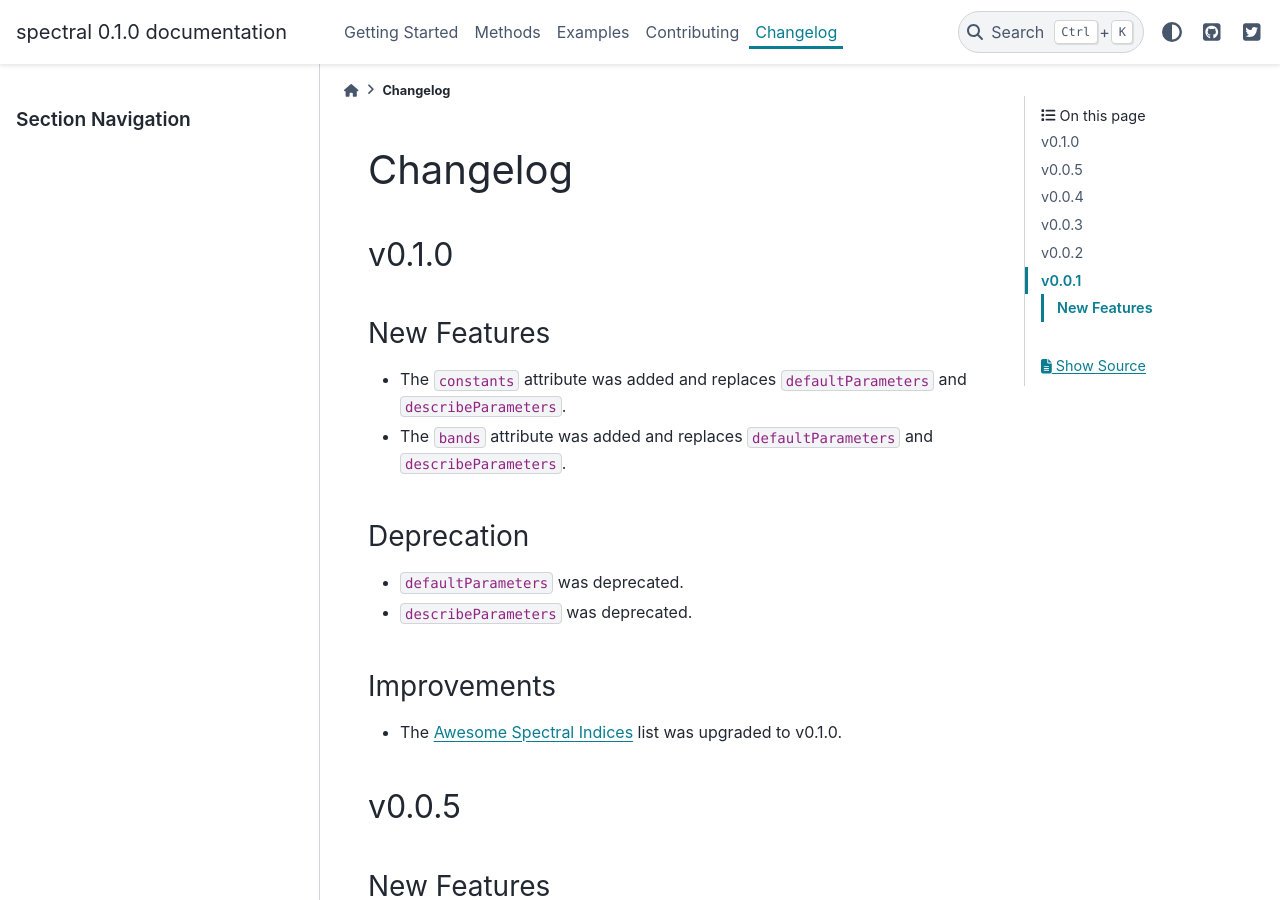
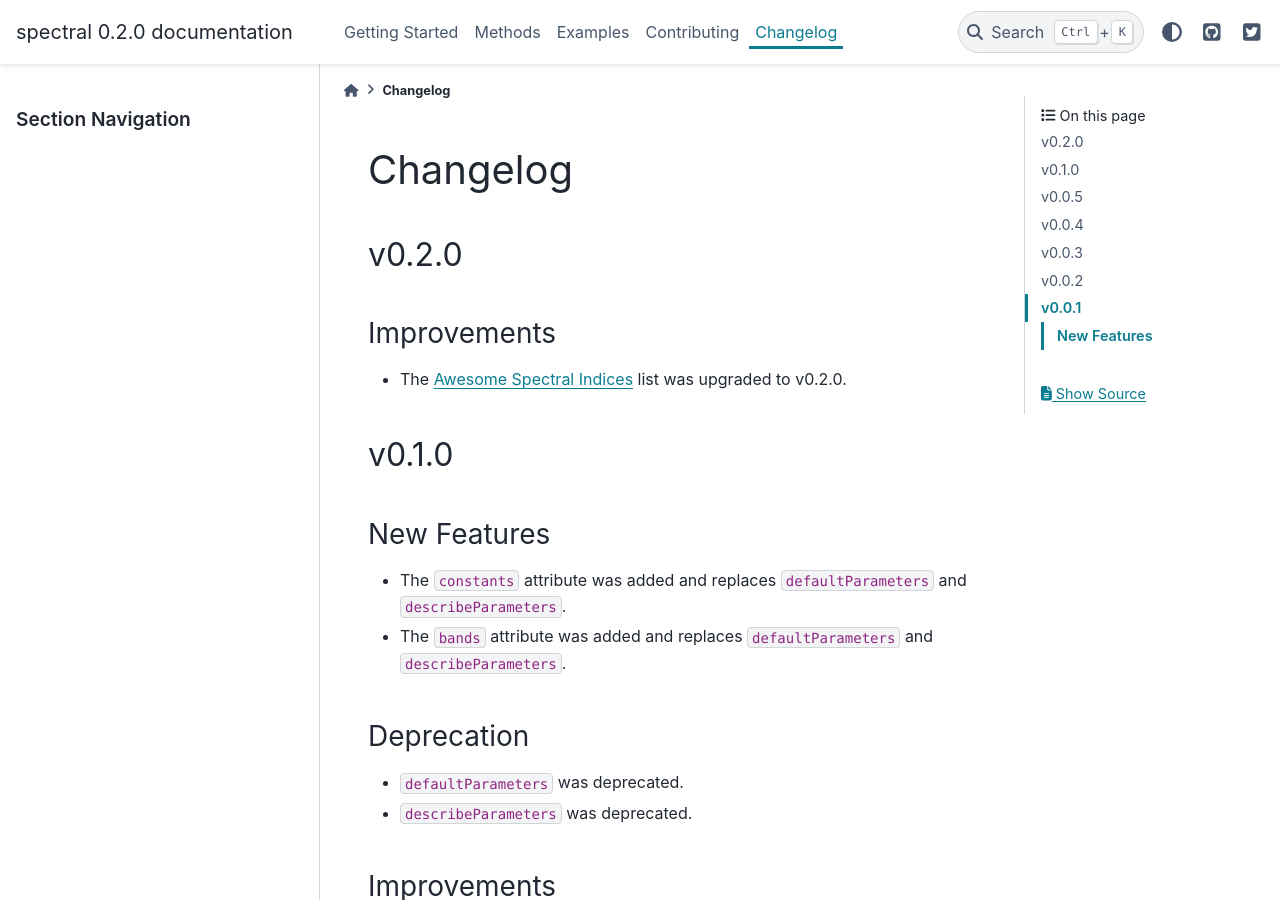
Before and after one commit to awesome-spectral-indices/spectral, a Sphinx documentation site: the page built from docs/changelog.rst, in a window 1280 px wide and 900 px high. Built offline with Sphinx 7.4.7 and the PyData theme 0.15.4, drawn with Linux system fonts in a browser that asks for light colours.

Commit message:
VERSION: 0.2.0

```diff
--- a/docs/changelog.rst
+++ b/docs/changelog.rst
@@ -1,5 +1,13 @@
 Changelog
 ============
+
+v0.2.0
+------
+
+Improvements
+~~~~~~~~~~~~
+
+- The `Awesome Spectral Indices <https://github.com/awesome-spectral-indices/awesome-spectral-indices>`_ list was upgraded to v0.2.0.
 
 v0.1.0
 ------
--- a/docs/conf.py
+++ b/docs/conf.py
@@ -23,7 +23,7 @@
 author = 'David Montero Loaiza'
 
 # The full version, including alpha/beta/rc tags
-release = '0.1.0'
+release = '0.2.0'
 
 
 # -- General configuration ---------------------------------------------------
```
Also changed, not shown: 1 other file.
